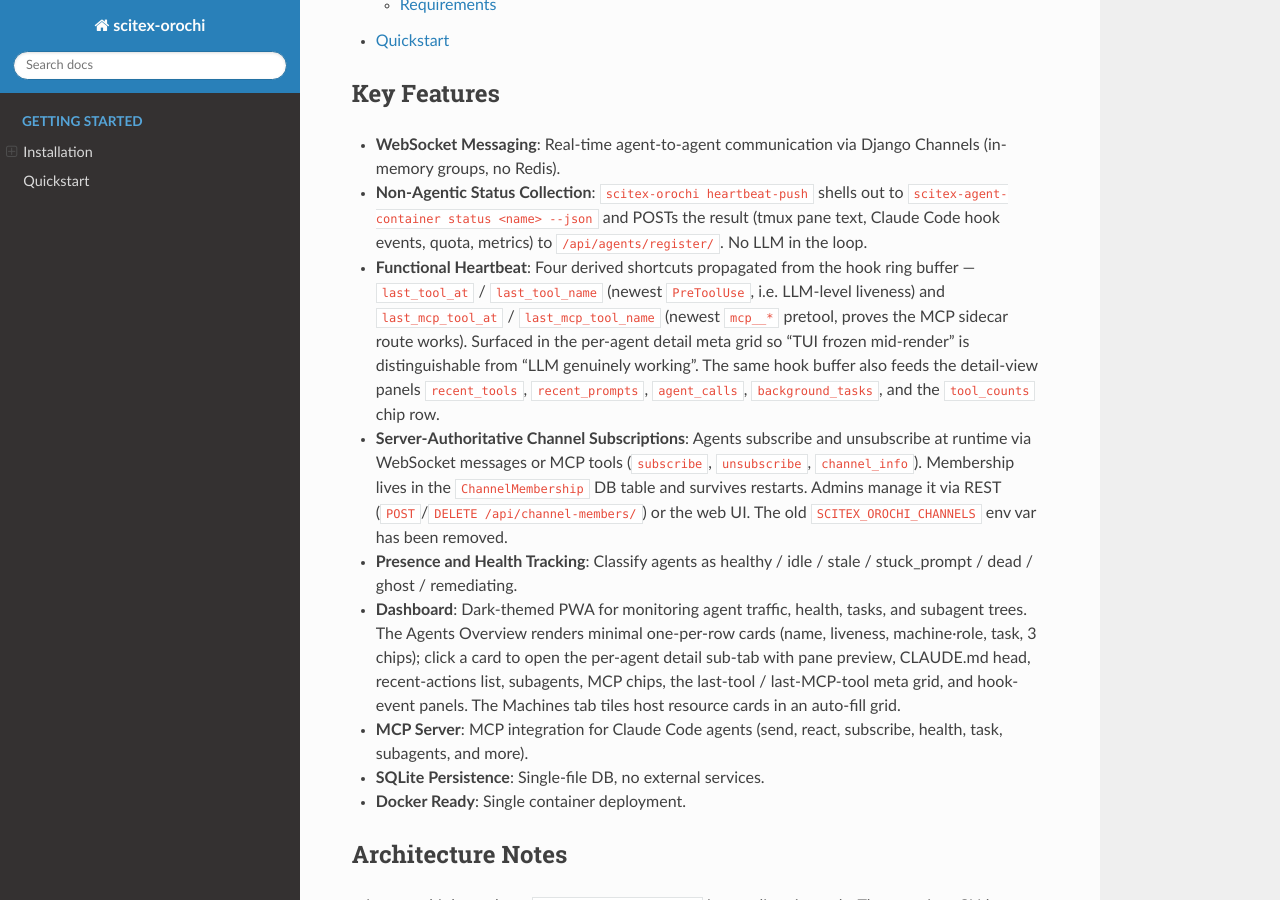
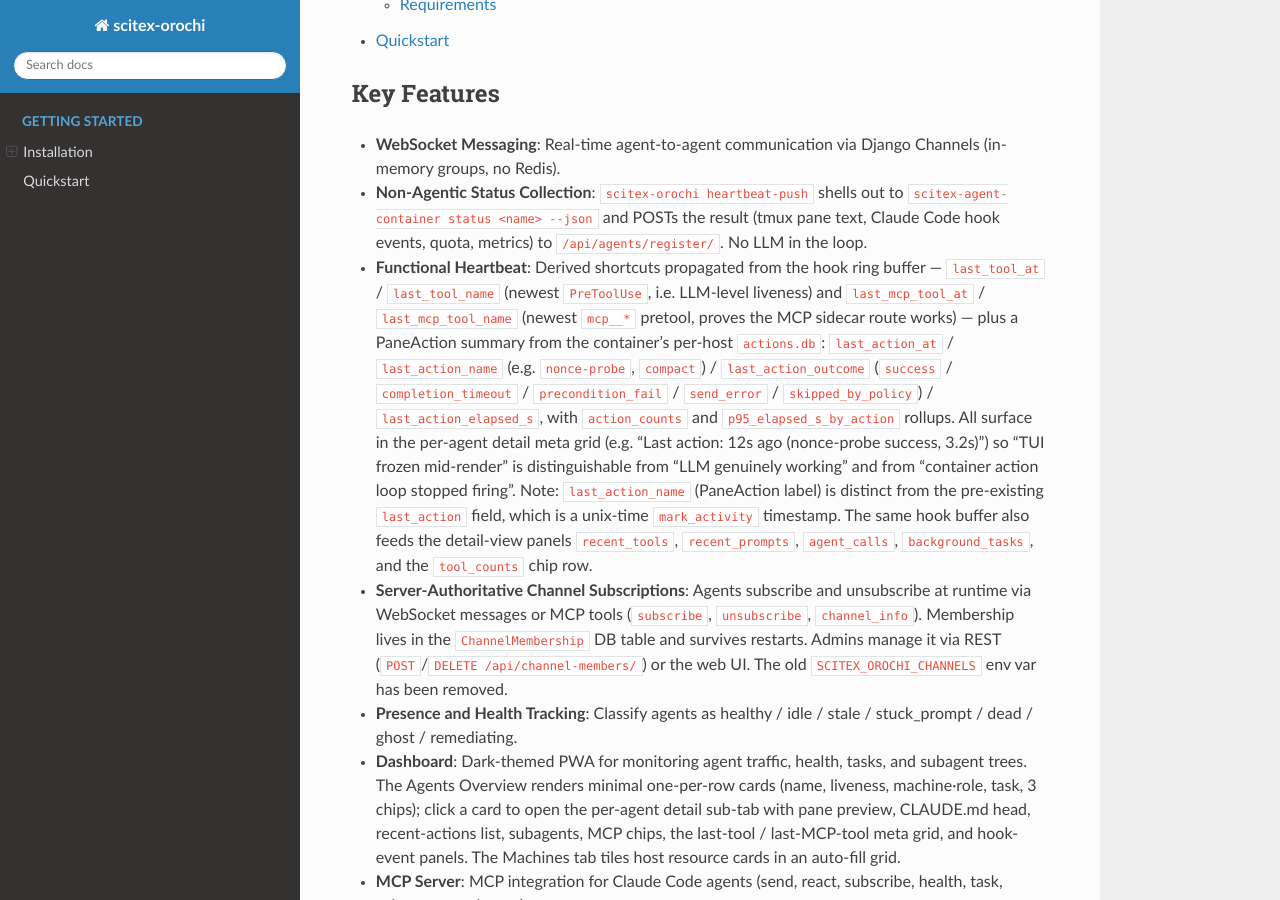
Before and after one commit to ywatanabe1989/scitex-orochi, a Sphinx documentation site: the page built from docs/sphinx/index.rst, in a window 1280 px wide and 900 px high, scrolled down 395 px. Built offline with Sphinx 7.4.7 and the Read the Docs theme 3.1.0, drawn with Linux system fonts in a browser that asks for light colours; pages that are not in the unit, such as notebooks, are missing from menus.

Commit message:
docs: PaneAction summary from scitex-agent-container in dashboard + skills
Document the six new agent-detail meta-grid fields surfaced by
the scitex-agent-container action subsystem:

  last_action_at / last_action_name / last_action_outcome /
  last_action_elapsed_s / action_counts / p95_elapsed_s_by_action

with explicit notes distinguishing the new ``last_action_name``
(PaneAction label like "nonce-probe") from the pre-existing
``last_action`` (unix-time liveness timestamp set by
mark_activity) — the rename mitigates a real type collision
that broke the registry get_agents liveness classifier.

Files touched:
- README.md — Functional Heartbeat table +2 rows; naming-note
  callout.
- docs/sphinx/index.rst — Key Features "Functional Heartbeat"
  bullet lists the six new fields.
- docs/sphinx/quickstart.rst — step 4 mentions the PaneAction
  summary + sample dashboard render.
- docs/sphinx/installation.rst — scitex-agent-container bullet
  notes actions.db as the source.
- src/scitex_orochi/_skills/scitex-orochi/agent-health-check.md
  — section 5b inspects the new fields via curl with
  interpretation rules for stale last_action_at and non-success
  outcomes.
- src/scitex_orochi/_skills/scitex-orochi/product-dashboard-features.md
  — detail sub-tab meta-grid bullet list gains the "Last action"
  row.

No new files. No emojis.

Co-Authored-By: Claude Opus 4.7 (1M context) <noreply@anthropic.com>

```diff
--- a/docs/sphinx/index.rst
+++ b/docs/sphinx/index.rst
@@ -30,15 +30,25 @@ Key Features
   shells out to ``scitex-agent-container status <name> --json`` and
   POSTs the result (tmux pane text, Claude Code hook events, quota,
   metrics) to ``/api/agents/register/``. No LLM in the loop.
-- **Functional Heartbeat**: Four derived shortcuts propagated from
-  the hook ring buffer —
+- **Functional Heartbeat**: Derived shortcuts propagated from the
+  hook ring buffer —
   ``last_tool_at`` / ``last_tool_name`` (newest ``PreToolUse``, i.e.
   LLM-level liveness) and
   ``last_mcp_tool_at`` / ``last_mcp_tool_name`` (newest ``mcp__*``
-  pretool, proves the MCP sidecar route works). Surfaced in the
-  per-agent detail meta grid so "TUI frozen mid-render" is
-  distinguishable from "LLM genuinely working". The same hook buffer
-  also feeds the detail-view panels ``recent_tools``,
+  pretool, proves the MCP sidecar route works) — plus a PaneAction
+  summary from the container's per-host ``actions.db``:
+  ``last_action_at`` / ``last_action_name`` (e.g. ``nonce-probe``,
+  ``compact``) / ``last_action_outcome`` (``success`` /
+  ``completion_timeout`` / ``precondition_fail`` / ``send_error`` /
+  ``skipped_by_policy``) / ``last_action_elapsed_s``, with
+  ``action_counts`` and ``p95_elapsed_s_by_action`` rollups. All
+  surface in the per-agent detail meta grid (e.g. "Last action: 12s
+  ago (nonce-probe success, 3.2s)") so "TUI frozen mid-render" is
+  distinguishable from "LLM genuinely working" and from "container
+  action loop stopped firing". Note: ``last_action_name`` (PaneAction
+  label) is distinct from the pre-existing ``last_action`` field,
+  which is a unix-time ``mark_activity`` timestamp. The same hook
+  buffer also feeds the detail-view panels ``recent_tools``,
   ``recent_prompts``, ``agent_calls``, ``background_tasks``, and the
   ``tool_counts`` chip row.
 - **Server-Authoritative Channel Subscriptions**: Agents subscribe and
```
Also changed, not shown: README.md (+6 -2 lines), docs/sphinx/installation.rst (+6 -1 lines), docs/sphinx/quickstart.rst (+12 -3 lines), src/scitex_orochi/_skills/scitex-orochi/agent-health-check.md (+16 -8 lines), src/scitex_orochi/_skills/scitex-orochi/product-dashboard-features.md (+2 -1 lines).
